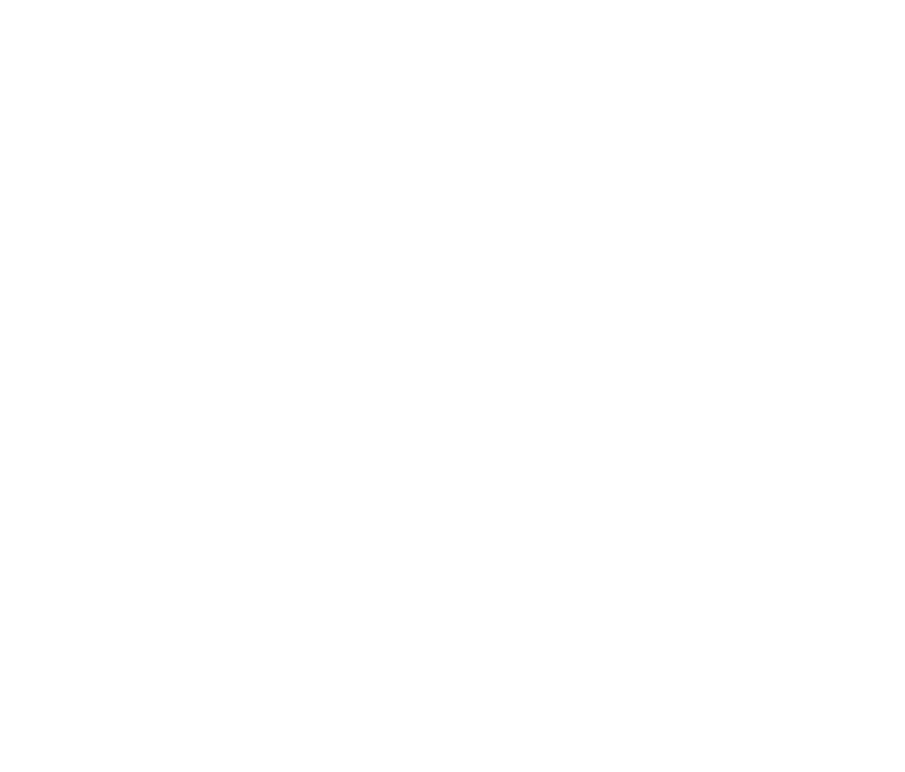
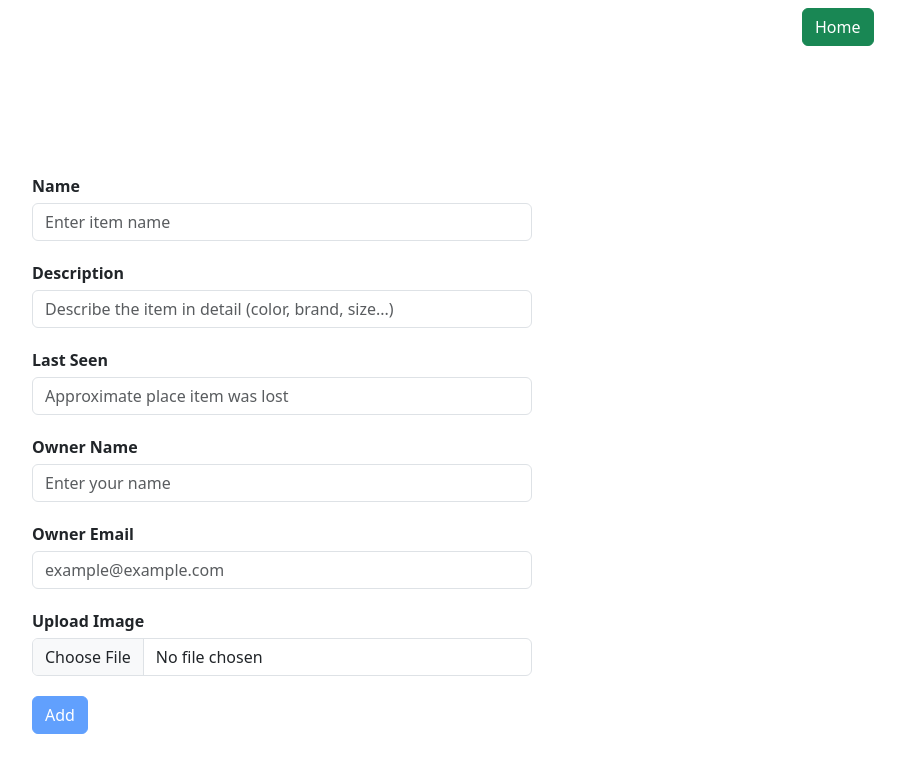
Before and after one commit to izZERO/ThemePark-Stackathon, a React (Vite) app in the folder client/: page /additem in a window 1280 px wide. Shown: the top 772 px of the page, without its empty margins (358-1263 px from the left). Built offline with nearby package versions, Linux system fonts and the light colour scheme.

Commit message:
finish frontend v1

```diff
--- a/client/index.html
+++ b/client/index.html
@@ -2,11 +2,12 @@
 <html lang="en">
   <head>
     <meta charset="UTF-8" />
+    <link rel="icon" type="image/x-icon" href="/favicon.ico?v=1" />
     <meta name="viewport" content="width=device-width, initial-scale=1.0" />
-    <title>ParkFind</title>
+    <script type="module" defer src="/src/main.jsx"></script>
+    <title>Lost Item</title>
   </head>
   <body>
     <div id="root"></div>
-    <script type="module" src="/src/main.jsx"></script>
   </body>
 </html>
--- a/client/package.json
+++ b/client/package.json
@@ -10,8 +10,12 @@
     "preview": "vite preview"
   },
   "dependencies": {
+    "axios": "^1.12.2",
+    "bootstrap": "^5.3.8",
     "react": "^19.1.1",
-    "react-dom": "^19.1.1"
+    "react-bootstrap": "^2.10.10",
+    "react-dom": "^19.1.1",
+    "react-router-dom": "^7.9.4"
   },
   "devDependencies": {
     "@eslint/js": "^9.36.0",
--- a/client/src/App.css
+++ b/client/src/App.css
@@ -0,0 +1,43 @@
+body {
+  margin: 0;
+  padding: 0;
+}
+
+.btn-home {
+  margin: 8px;
+  position: relative;
+  left: 90%;
+}
+
+.btn-add-item {
+  margin: 8px;
+  position: relative;
+  left: 75%;
+}
+
+.form-wrapper {
+  display: flex;
+  justify-content: center;
+  align-items: center;
+  height: 100vh;
+}
+
+.custom-form {
+  width: 500px;
+}
+
+.filed-form {
+  display: flex;
+  flex-direction: column;
+  margin-bottom: 20px;
+}
+
+.filed-label {
+  text-align: left;
+  margin-bottom: 5px;
+  font-weight: 600;
+}
+
+.filed-input {
+  width: 100%;
+}
--- a/client/src/App.jsx
+++ b/client/src/App.jsx
@@ -1,7 +1,21 @@
+import { Route, Routes } from "react-router"
+
+import Home from "./pages/Home"
+import "bootstrap/dist/css/bootstrap.min.css"
+import AddItem from "./pages/AddItem"
 import "./App.css"
 
 function App() {
-  return <></>
+  return (
+    <>
+      <main>
+        <Routes>
+          <Route path="/" element={<Home />} />
+          <Route path="/additem" element={<AddItem />} />
+        </Routes>
+      </main>
+    </>
+  )
 }
 
 export default App
--- a/client/src/main.jsx
+++ b/client/src/main.jsx
@@ -1,4 +1,9 @@
 import { createRoot } from "react-dom/client"
+import { BrowserRouter } from "react-router-dom"
 import App from "./App.jsx"
 
-createRoot(document.getElementById("root")).render(<App />)
+createRoot(document.querySelector("#root")).render(
+  <BrowserRouter>
+    <App />
+  </BrowserRouter>
+)
--- /dev/null
+++ b/client/src/pages/AddItem.jsx
@@ -0,0 +1,139 @@
+import { useState } from "react"
+import { useNavigate } from "react-router-dom"
+import { AddNewItem } from "../services/item.js"
+import { Button, Form } from "react-bootstrap"
+
+import "../App.css"
+
+const AddItem = () => {
+  let navigate = useNavigate()
+  const initialState = {
+    name: "",
+    description: "",
+    lastseen: "",
+    ownername: "",
+    status: "Lost",
+    email: "",
+  }
+  const initialImage = { image: null }
+
+  const [formValues, setFormValues] = useState(initialState)
+  const [selectedImage, setSelectedImage] = useState(initialImage)
+
+  const handleChange = (e) => {
+    if (e.target.type === "file") {
+      setSelectedImage({ [e.target.name]: e.target.files[0] })
+    } else {
+      setFormValues({ ...formValues, [e.target.name]: e.target.value })
+    }
+  }
+
+  const handleSubmit = async (e) => {
+    e.preventDefault()
+    // await AddNewItem(formValues)
+    setFormValues(initialState)
+    setSelectedImage(initialImage)
+    console.log(formValues)
+    console.log(selectedImage)
+    navigate("/")
+  }
+
+  return (
+    <>
+      <Button
+        variant="success"
+        onClick={() => navigate("/")}
+        className="btn-home"
+      >
+        Home
+      </Button>
+
+      <div className="form-wrapper">
+        <Form onSubmit={handleSubmit} className="custom-form">
+          <Form.Group className="filed-form" controlId="name">
+            <Form.Label className="filed-label">Name</Form.Label>
+            <Form.Control
+              className="filed-input"
+              name="name"
+              type="text"
+              placeholder="Enter item name"
+              onChange={handleChange}
+              value={formValues.name}
+              required
+              autoComplete="name"
+            />
+          </Form.Group>
+          <Form.Group className="filed-form" controlId="description">
+            <Form.Label className="filed-label">Description</Form.Label>
+            <Form.Control
+              className="filed-input"
+              name="description"
+              type="text"
+              placeholder="Describe the item in detail (color, brand, size...)"
+              onChange={handleChange}
+              value={formValues.description}
+              required
+              autoComplete="description"
+            />
+          </Form.Group>
+          <Form.Group className="filed-form" controlId="lastseen">
+            <Form.Label className="filed-label">Last Seen</Form.Label>
+            <Form.Control
+              className="filed-input"
+              name="lastseen"
+              type="text"
+              placeholder="Approximate place item was lost"
+              onChange={handleChange}
+              value={formValues.lastseen}
+              autoComplete="off"
+            />
+          </Form.Group>
+          <Form.Group className="filed-form" controlId="ownername">
+            <Form.Label className="filed-label">Owner Name</Form.Label>
+            <Form.Control
+              className="filed-input"
+              name="ownername"
+              type="text"
+              placeholder="Enter your name"
+              onChange={handleChange}
+              value={formValues.ownername}
+              autoComplete="ownername"
+            />
+          </Form.Group>
+          <Form.Group className="filed-form" controlId="email">
+            <Form.Label className="filed-label">Owner Email</Form.Label>
+            <Form.Control
+              className="filed-input"
+              name="email"
+              type="email"
+              placeholder="example@example.com"
+              onChange={handleChange}
+              value={formValues.email}
+              required
+              autoComplete="email"
+            />
+          </Form.Group>
+          <Form.Group className="filed-form" controlId="image">
+            <Form.Label className="filed-label"> Upload Image</Form.Label>
+            <Form.Control
+              className="filed-input"
+              name="image"
+              type="file"
+              onChange={handleChange}
+              autoComplete="off"
+            />
+          </Form.Group>
+          <Button
+            disabled={!formValues.email || !formValues.name}
+            variant="primary"
+            type="submit"
+          >
+            Add
+          </Button>
+        </Form>
+      </div>
+    </>
+  )
+}
+
+export default AddItem
--- /dev/null
+++ b/client/src/pages/Home.jsx
@@ -0,0 +1,53 @@
+import { useNavigate } from "react-router-dom"
+import { useState, useEffect } from "react"
+
+import { GetItems } from "../services/item"
+import { Button, Card, Badge } from "react-bootstrap"
+
+const Home = () => {
+  let navigate = useNavigate()
+
+  const [items, setItems] = useState([])
+
+  useEffect(() => {
+    const handleItems = async () => {
+      const data = await GetItems()
+      setItems(data)
+    }
+
+    handleItems()
+  }, [])
+
+  return (
+    <>
+      <Button
+        variant="success"
+        onClick={() => navigate("/additem")}
+        className="btn-add-item"
+      >
+        Lost an item? Report it Missing here!
+      </Button>
+      <h1>Lost Item List</h1>
+      {items.map((item) => (
+        <Card style={{ width: "18rem" }}>
+          <Card.Img variant="top" src={item.img} />
+          <Card.ImgOverlay>
+            <Card.Title>{item.name}</Card.Title>
+            <Badge bg="warning" text="dark">
+              {item.status}
+            </Badge>
+          </Card.ImgOverlay>
+          <Card.Body>
+            <Card.Text text="dark">{item.description}</Card.Text>
+            <Card.Text text="info">{item.lastseen}</Card.Text>
+            <Button variant="primary" onClick={() => navigate("/")}>
+              Found
+            </Button>
+          </Card.Body>
+        </Card>
+      ))}
+    </>
+  )
+}
+
+export default Home
--- /dev/null
+++ b/client/src/services/api.js
@@ -0,0 +1,7 @@
+import Axios from "axios"
+
+export const BASE_URL = "http://localhost:3000"
+
+const Client = Axios.create({ baseURL: BASE_URL })
+
+export default Client
--- /dev/null
+++ b/client/src/services/item.js
@@ -0,0 +1,19 @@
+import Client from "./api"
+
+export const AddNewItem = async (data) => {
+  try {
+    const res = await Client.post("/add/item", data)
+    return res.data
+  } catch (error) {
+    throw error
+  }
+}
+
+export const GetItems = async () => {
+  try {
+    const res = await Client.get("/items")
+    return res.data
+  } catch (error) {
+    throw error
+  }
+}
```
Also changed, not shown: 1 other file (tests, documents, lock files or other folders).
